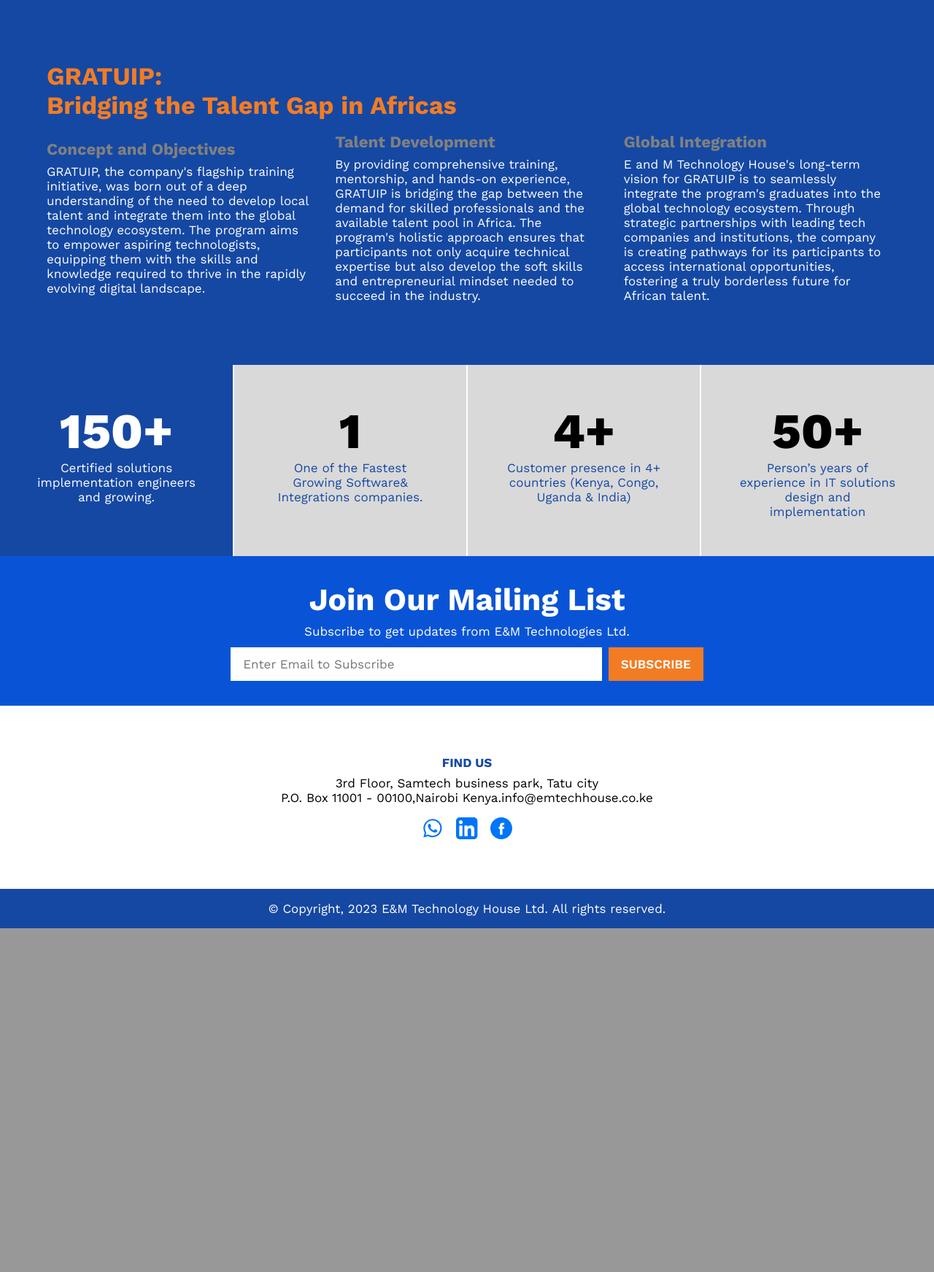
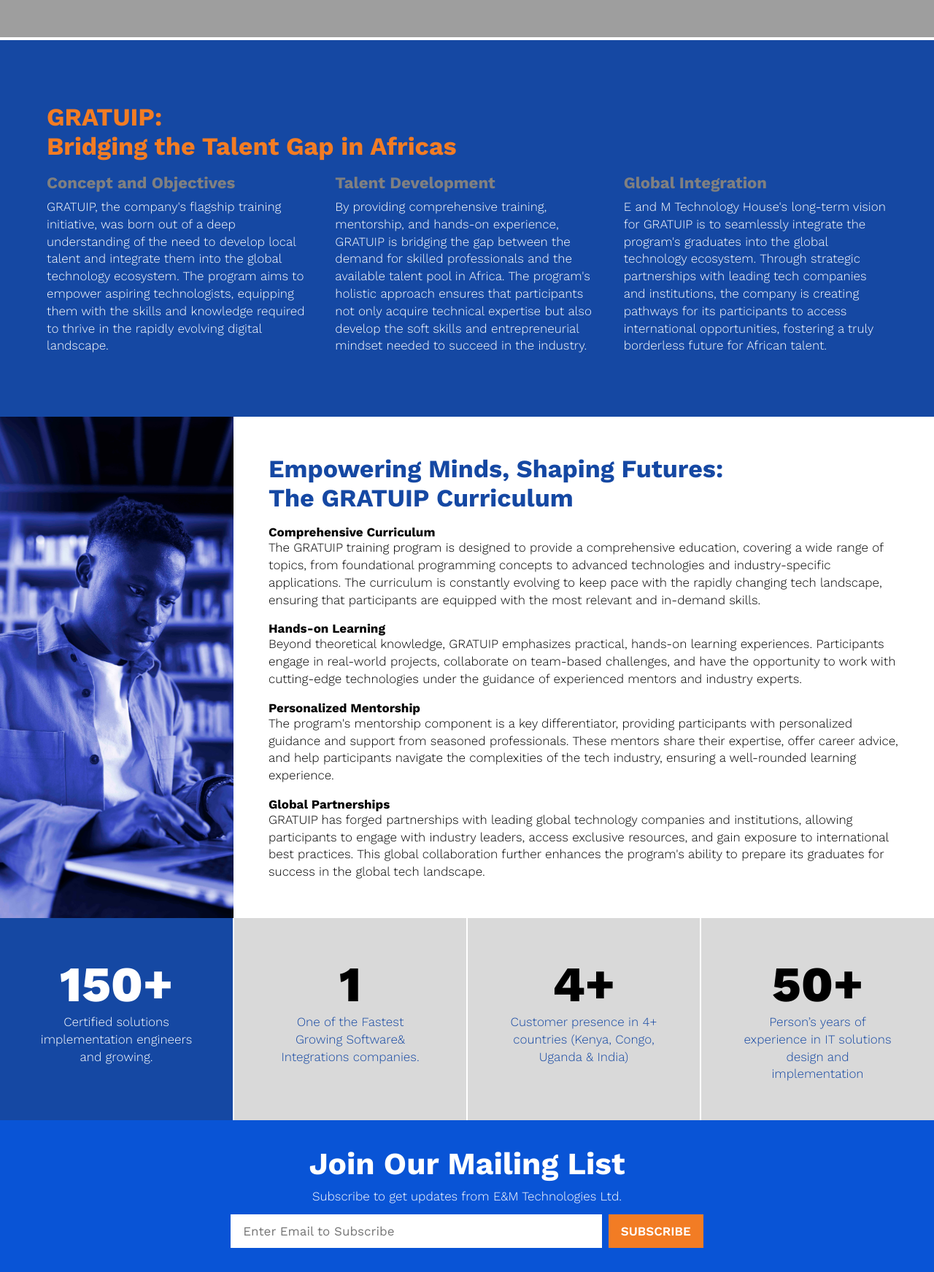
Before and after one commit to OvasisGroup/emtech, a Django app: page /gratuip/ in a window 1280 px wide. Shown: the part 1868-3611 px from the top of the page at 73% size. Before the commit the page ends 3140 px from the top, so only its background shows below. Run offline with Django 3.2, Linux system fonts and the light colour scheme; data comes from the database, SQL or seed files in the repository; some libraries are stand-ins or nearby versions; grey boxes are pictures that could not be loaded.

Commit message:
services

```diff
--- a/website/static/css/styles.css
+++ b/website/static/css/styles.css
@@ -10,6 +10,11 @@
 
 body{
      background-color: #ffffff;
+}
+
+p{
+    font-weight: 300;
+    line-height: 140%;
 }
 
 .hero{
@@ -580,9 +585,23 @@
     color: white;
 }
 
+.maincore-three{
+    display: grid;
+    grid-template-columns: 1fr 3fr;
+    justify-content: center;
+    align-items: center;
+}
+
 .maincore-two h1,
 .maincore-two h2{
     color: #F27C24;
+    font-size: 200%;
+    margin-bottom: 1rem;
+}
+
+.maincore-three h1,
+.maincore-three h2{
+    color: #1548A3;
     font-size: 200%;
     margin-bottom: 1rem;
 }
@@ -599,6 +618,17 @@
     max-width: 90%;
 }
 
+.maincore-wrapper-three{
+    margin: 3rem auto;
+    max-width: 90%;
+}
+
+.core-three{
+    display: flex;
+    flex-direction: column;
+    gap: 1rem;
+}
+
 .core{
     display: grid;
     grid-template-columns: 1fr 1fr 1fr;
@@ -613,6 +643,15 @@
     padding-bottom: .5rem;
 }
 
+.side-image{
+    width: 100%;
+    height: 100%;
+    background-image: url('../images/learning.jpg');
+    background-position: center;
+    background-size: cover;
+}
+
+
 @media screen and (max-width: 960px) {
     .maincor-ewrapper{
         margin: 3rem auto;
@@ -620,6 +659,12 @@
     }
     .maincore h1,
     .maincore h2{
+        color: #1548A3;
+        font-size: 140%;
+        margin-bottom: 1rem;
+    }
+    .maincore-three h1,
+    .maincore-three h2{
         color: #1548A3;
         font-size: 140%;
         margin-bottom: 1rem;
--- a/website/templates/gratuip.html
+++ b/website/templates/gratuip.html
@@ -65,7 +65,7 @@
         </div>
     </div>
 </section>
-<img src="{% static 'images/bgtalent.png' %}"  alt="talent-image" width="100%" data-aos="fade-up"/>
+<img src="{% static 'images/bgtalent.png' %}" alt="talent-image" width="100%" data-aos="fade-up" />
 <section class="maincore-two">
     <div class="maincore-wrapper">
         <h1>GRATUIP: <br> Bridging the Talent Gap in Africas</h1>
@@ -95,12 +95,49 @@
     </div>
 </section>
 
+<section class="maincore-three">
+    <div class="side-image"></div>
+    <div class="maincore-wrapper-three">
+        <h1>Empowering Minds, Shaping Futures: <br>The GRATUIP Curriculum</h1>
+        <div class="core-three">
+            <div>
+                <h4>Comprehensive Curriculum</h4>
+                <p>The GRATUIP training program is designed to provide a comprehensive education, covering a wide range
+                    of topics, from foundational programming concepts to advanced technologies and industry-specific
+                    applications. The curriculum is constantly evolving to keep pace with the rapidly changing tech
+                    landscape, ensuring that participants are equipped with the most relevant and in-demand skills.</p>
+            </div>
+            <div>
+                <h4>Hands-on Learning</h4>
+                <p>Beyond theoretical knowledge, GRATUIP emphasizes practical, hands-on learning experiences.
+                    Participants engage in real-world projects, collaborate on team-based challenges, and have the
+                    opportunity to work with cutting-edge technologies under the guidance of experienced mentors and
+                    industry experts.</p>
+            </div>
+            <div>
+                <h4>Personalized Mentorship</h4>
+                <p>The program's mentorship component is a key differentiator, providing participants with personalized
+                    guidance and support from seasoned professionals. These mentors share their expertise, offer career
+                    advice, and help participants navigate the complexities of the tech industry, ensuring a
+                    well-rounded learning experience.</p>
+            </div>
+            <div>
+                <h4>Global Partnerships</h4>
+                <p>GRATUIP has forged partnerships with leading global technology companies and institutions, allowing
+                    participants to engage with industry leaders, access exclusive resources, and gain exposure to
+                    international best practices. This global collaboration further enhances the program's ability to
+                    prepare its graduates for success in the global tech landscape.</p>
+            </div>
+        </div>
+    </div>
+</section>
+
 
 {% comment %} quicks {% endcomment %}
 <section class="quickiesone">
     <div class="quickfactsnew">
         {% for quick in quickfacts %}
-        <div data-aos="fade-up" class="quickies">
+        <div  class="quickies">
             <h4>{{ quick.numbers }}</h4>
             <p>{{ quick.body }}</p>
         </div>
```
Also changed, not shown: website/static/images/learning.jpg (added).
